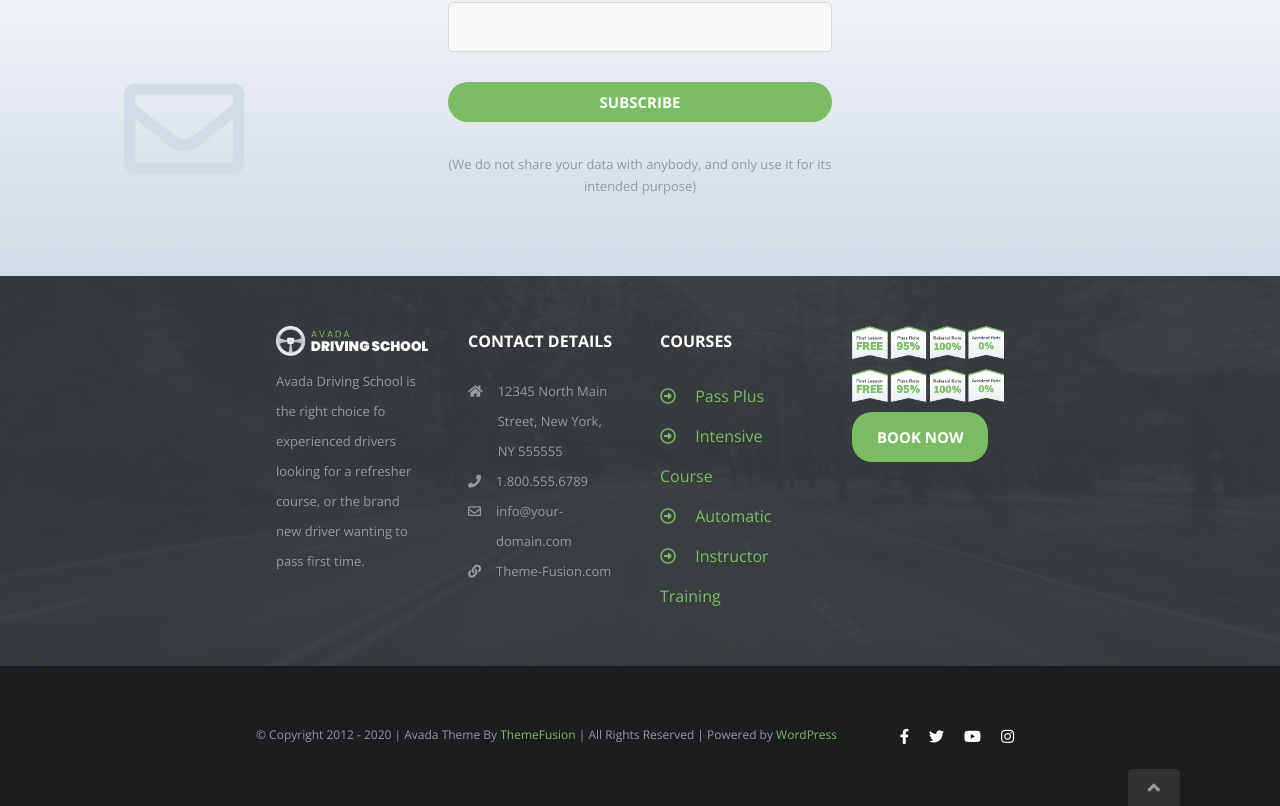
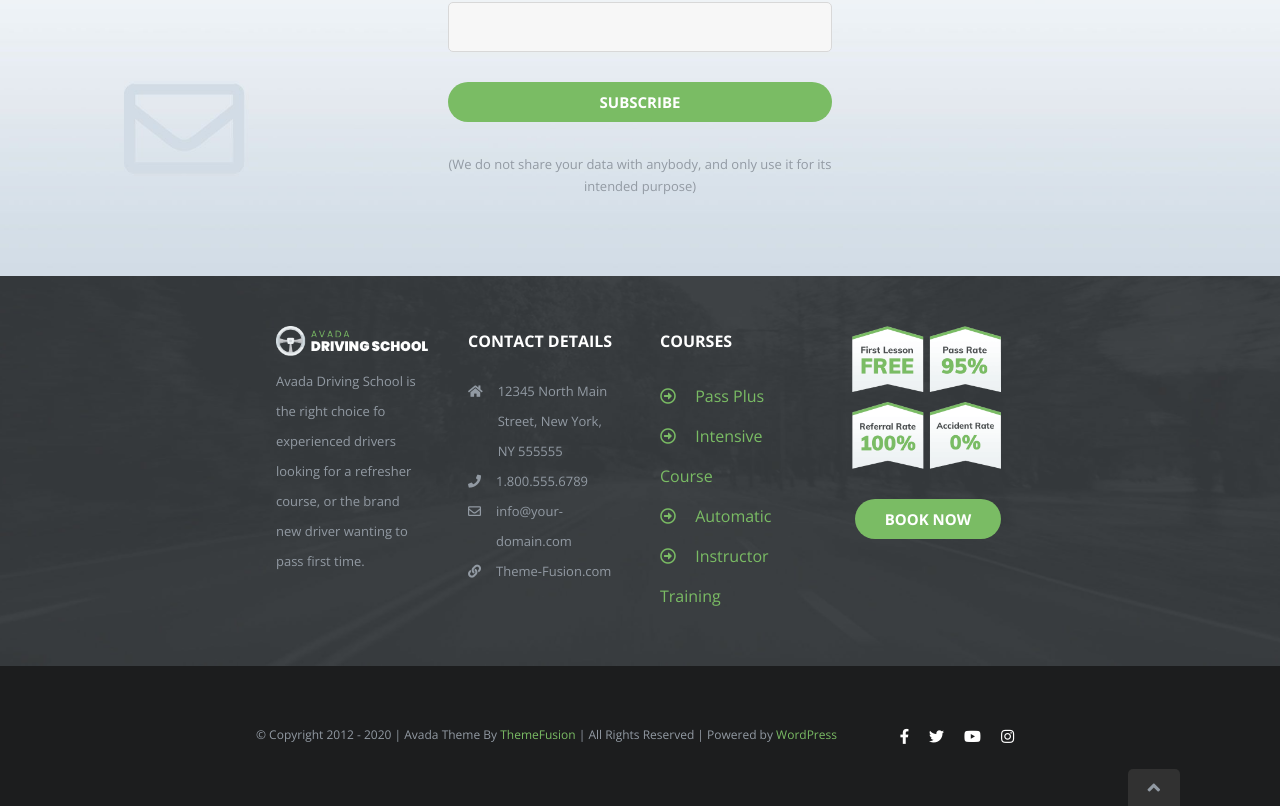
Before and after one commit to MatteoRuggieri2/proj-html-vuejs, a Vue app: page / in a window 1280 px wide. Shown: the part 5492-6298 px from the top of the page. Built offline with nearby package versions, Linux system fonts and the light colour scheme.

Commit message:
Sistemato immagine footer

```diff
--- a/src/components/Footer.vue
+++ b/src/components/Footer.vue
@@ -41,6 +41,7 @@
 
                     <!-- Column 4 -->
                     <div class="col-25">
+                        <div class="footer-percentage">
                             <div class="percentage-img-1">
                                 <img src="../assets/img/labels.png" alt="percentage details">
                             </div>
@@ -48,6 +49,7 @@
                                 <img src="../assets/img/labels.png" alt="percentage details">
                             </div>
                             <a class="footer-btn btn btn-primary" href="#">book now</a>
+                        </div>
                     </div>
 
                 </div>
@@ -140,6 +142,35 @@ export default {
                         }
                     }
 
+                    .footer-percentage {
+                        text-align: center;
+
+                        .percentage-img-1 {
+                            overflow: hidden;
+
+                            img {
+                                width: 200%;
+                            }
+                        }
+
+                        .percentage-img-2 {
+                            overflow: hidden;
+
+                            img {
+                                width: 200%;
+                                transform: translateX(-51%);
+                            }
+                        }
+
+                        a {
+                            &.btn {
+                                margin: 20px 0;
+                                padding: 5px 30px;
+                            }
+                        }
+                    }
+
+
 
                 }
             }
--- a/src/style/general.scss
+++ b/src/style/general.scss
@@ -81,6 +81,10 @@ a {
     font-weight: 700;
 }
 
+.btn-primary:hover {
+    background-color: #85b680;
+}
+
 .btn-bckg-blue {
     border: 3px solid $third_color;
     padding: 8px 20px;
@@ -89,6 +93,11 @@ a {
     text-transform: uppercase;
     font-size: 13px;
     font-weight: 700;
+}
+
+.btn-bckg-blue:hover {
+    border-color: $primary_color;
+    color: $primary_color;
 }
 
 .button-100 {
```
Lines whose indentation alone changed are shown as unchanged.
